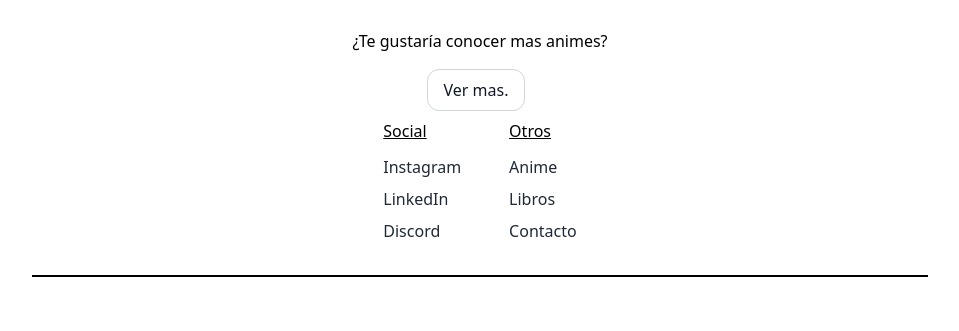
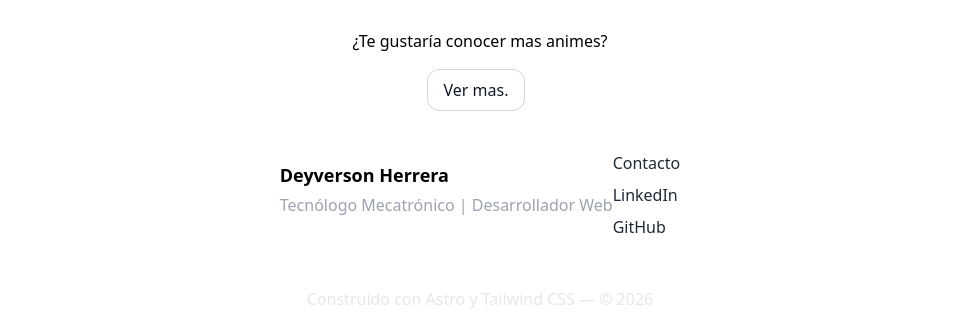
Before and after one commit to Deyverson1/astro-portfolio, an Astro site: page /anime in a window 1280 px wide. Shown: the part 1715-2046 px from the top of the page, without its empty margins (160-1119 px from the left). Before the commit the page ends 2020 px from the top, so only its background shows below. Built offline with nearby package versions, Linux system fonts and the light colour scheme; Astro itself is replaced by a stand-in of ours.

Commit message:
Diseño del footer

```diff
--- a/src/components/dashboard/AboutMe.astro
+++ b/src/components/dashboard/AboutMe.astro
@@ -2,7 +2,11 @@
   <section
     class="flex flex-col md:flex-row w-full items-center justify-center gap-8"
   >
-    <img src="/icon.jpg" class="rounded-3xl h-full xl:w-40 2xl:w-56" alt="" />
+    <img
+      src="/icon.jpg"
+      class="rounded-3xl h-96 md:h-full xl:w-40 2xl:w-56"
+      alt=""
+    />
     <div class="md:w-7/12 pt-2">
       <h2 class="xl:text-xl 2xl:text-4xl font-semibold">
         Deyverson Herrera Valencia
--- a/src/components/dashboard/Footer.astro
+++ b/src/components/dashboard/Footer.astro
@@ -2,9 +2,11 @@
 import { data } from '../../info/DataFooter';
 ---
 
-<footer class="py-0 mb-7 w-full mx-auto container lg:max-w-4xl md:max-w-2xl">
+<footer
+  class="py-0 w-full mx-auto container my-5 2xl:my-10 lg:max-w-4xl md:max-w-2xl"
+>
   <div
-    class="items-center border-b-2 border-black gap-y-8 md:gap-y-0 dark:border-white pb-8 justify-around flex flex-col lg:flex-row w-full max-w-screen-xl mx-auto md:flex md:items-center"
+    class="items-center justify-center gap-y-8 md:gap-y-0 pb-8 flex flex-col lg:flex-row w-full max-w-screen-xl mx-auto md:flex md:items-center"
   >
     <!-- <div
       class="flex justify-center items-center md:items-start flex-col gap-y-2"
@@ -51,50 +53,41 @@ import { data } from '../../info/DataFooter';
       </div>
     </div> -->
 
-    <main class="flex gap-12">
+    <main
+      class="flex-wrap md:flex-nowrap md:flex items-center 2xl:w-3/5 2xl:justify-between"
+    >
       <article>
-        <h2>Social</h2>
+        <h2 class="text-lg 2xl:text-2xl font-semibold">Deyverson Herrera</h2>
+        <p class="2xl:text-lg text-gray-400 pt-1">
+          Tecnólogo Mecatrónico | Desarrollador Web
+        </p>
+      </article>
+      <article>
         <section
           class="flex flex-col gap-y-2 pt-3 text-gray-800 dark:text-gray-400"
         >
-          {
-            data.map((dato) => (
-              <a href={dato.link} target="_blank">
-                <h3>{dato.name}</h3>
-              </a>
-            ))
-          }
-        </section>
-      </article>
-      <article>
-        <h2>Otros</h2>
-        <section
-          class="flex flex-col gap-y-2 pt-3 text-gray-800 dark:text-gray-400"
-        >
-          <a href="https://anime-search-deyverson1.vercel.app/"
-            ><h3>Anime</h3></a
+          <a href="mailto:deyversongp@gmail.com"
+            ><h3 class="2xl:text-lg">Contacto</h3></a
+          >
+          <a class="target-blank" href="https://www.linkedin.com/in/deyverson/"
+            ><h3 class="2xl:text-lg">LinkedIn</h3></a
           >
           <a href="https://search-movies-and-books.vercel.app/"
-            ><h3>Libros</h3></a
+            ><h3 class="2xl:text-lg">GitHub</h3></a
           >
-          <a href="mailto:deyversongp@gmail.com"><h3>Contacto</h3></a>
         </section>
       </article>
     </main>
   </div>
-  <div>
-    <p></p>
+  <div class="text-center">
+    <p class="2xl:text-lg text-gray-200 pt-4">
+      Construido con Astro y Tailwind CSS — © 2026
+    </p>
   </div>
 </footer>
 
 <style>
-  h2 {
-    text-decoration: underline;
-  }
   h3:hover {
     text-decoration: underline;
   }
-  span {
-    line-height: 8px;
-  }
 </style>
--- a/src/components/dashboard/Hero.astro
+++ b/src/components/dashboard/Hero.astro
@@ -10,7 +10,7 @@ const buttonBase =
 ---
 
 <section
-  class="flex flex-col items-center justify-center w-full px-2 xl:pt-8 2xl:py-36"
+  class="flex flex-col items-center justify-center w-full px-2 pt-10 xl:pt-8 2xl:py-36"
 >
   <h1
     class="xl:text-3xl 2xl:text-4xl font-bold tracking-tight text-gray-900 sm:text-5xl dark:text-white"
@@ -31,11 +31,17 @@ const buttonBase =
       Colombia
     </strong>
   </p>
-  <div class="flex flex-wrap items-center justify-center gap-4 mt-16">
+  <div class="flex flex-wrap items-center justify-center gap-4 mt-8 md:mt-16">
     {
       HeroData.map((data) => (
-        <a target={data.target} class={`${buttonBase}`} href={data.link}>
-          <data.icon class={`size-4 dark:fill-white ${data.iconClass}`} />{' '}
+        <a
+          target={data.target}
+          class={`${buttonBase} text-xs md:text-lg`}
+          href={data.link}
+        >
+          <data.icon
+            class={`size-3 md:size-4 dark:fill-white ${data.iconClass}`}
+          />{' '}
           {data.name}
         </a>
       ))
--- a/src/pages/index.astro
+++ b/src/pages/index.astro
@@ -52,7 +52,7 @@ import ProjectIcon from '../components/icons/ProjectIcon.astro';
       <Skills />
     </SectionContainer>
 
-    <SectionContainer id="sobre-mi" class="pb-36">
+    <SectionContainer id="sobre-mi" class="2xl:pb-36">
       <TitleContainer>
         <!-- <Shield class="size-7 pb-0.5"/> -->
         <!-- Quien soy -->
```
